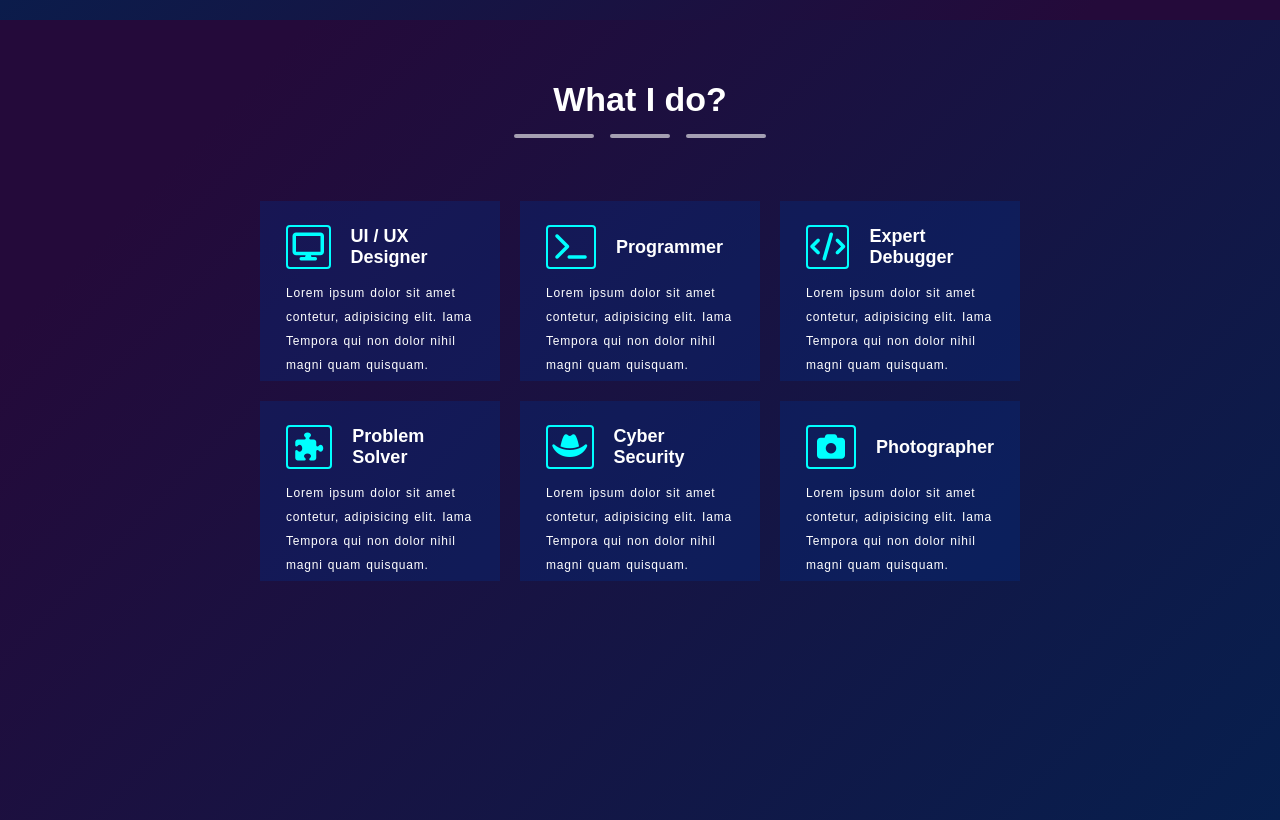
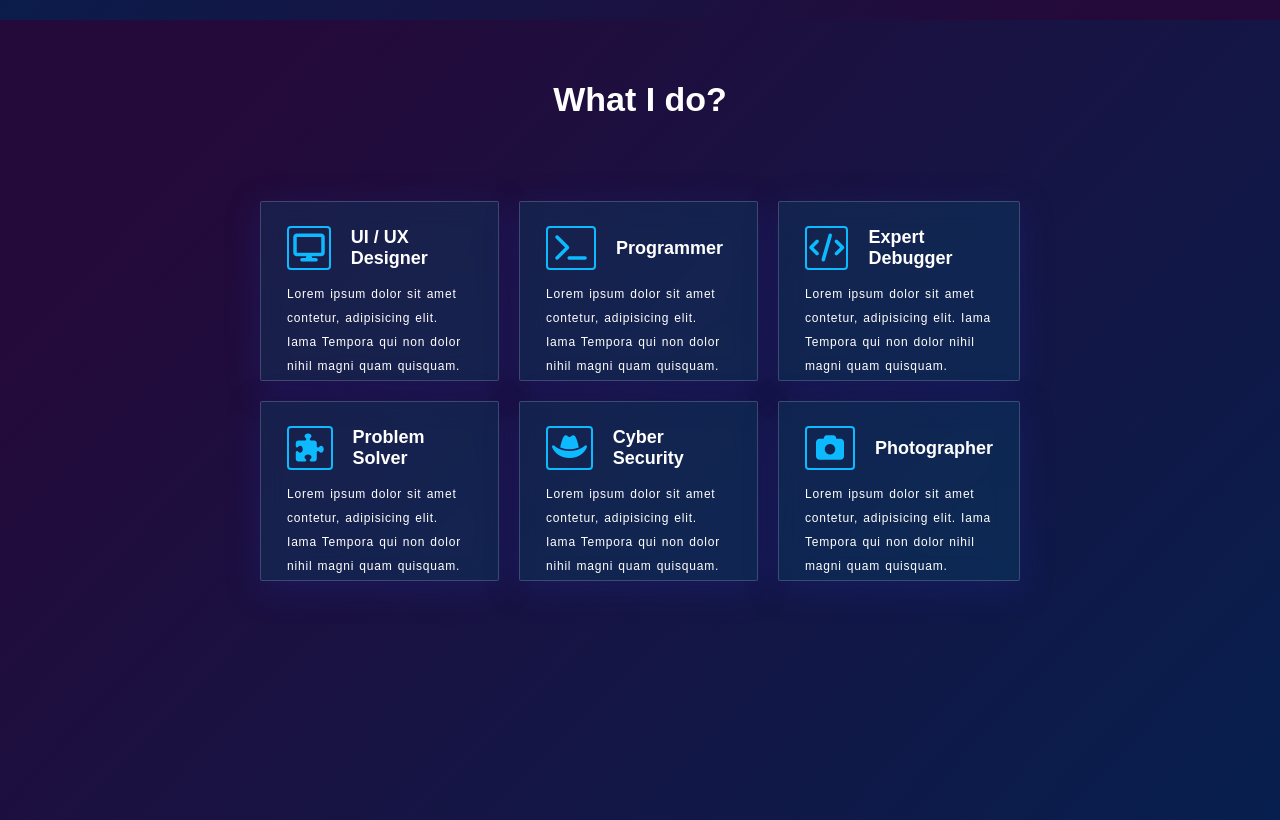
Before and after one commit to ShahidYasin03/WeeklyProjects, a plain HTML site: page Week1Project/index.html in a window 1280 px wide. Shown: the part 780-1600 px from the top of the page. Drawn offline with Linux system fonts and the light colour scheme.

Commit message:
----I am----

```diff
--- a/Week1Project/index.css
+++ b/Week1Project/index.css
@@ -59,6 +59,7 @@
 .nav-elements a:hover {
     font-weight: 700;
     font-size: 16px;
+    color: rgb(13, 186, 255);
 }
 
 .main #left {
@@ -216,7 +217,7 @@
 }
 
 .lines .line {
-    height: 4px;
+    height: 3 px;
     width: 80px;
     background-color: rgba(255, 255, 255, 0.6);
     border-radius: 2px;
@@ -232,7 +233,12 @@
 .blks {
     width: 100%;
     height: 180px;
-    background-color: rgba(1, 48, 141, 0.3);
+    background: rgba(2, 104, 133, 0.2);
+    box-shadow: 0 8px 32px 0 rgba( 31, 38, 135, 0.37 );
+    backdrop-filter: blur( 13.5px );
+    -webkit-backdrop-filter: blur( 13.5px );
+    border-radius: 2px;
+    border: 1px solid rgba( 255, 255, 255, 0.18 );
     padding: 26px;
     transition: all 0.2s ease-in-out;
 }
@@ -251,8 +257,8 @@
 
 .headingIcon i {
     font-size: 28px;
-    color: aqua;
-    border: 2px solid aqua;
+    color: rgb(13, 186, 255);
+    border: 2px solid rgb(13, 186, 255);
     height: 44px;
     width: 50px;
     border-radius: 4px;
--- a/Week1Project/index.html
+++ b/Week1Project/index.html
@@ -67,7 +67,7 @@
       <h1>What I do?</h1>
       <div class="lines">
         <div class="line"></div>
-        <div class="line" style="width: 60px"></div>
+        <div class="line" style="width: 40px"></div>
         <div class="line"></div>
       </div>
       <div class="container">
```
